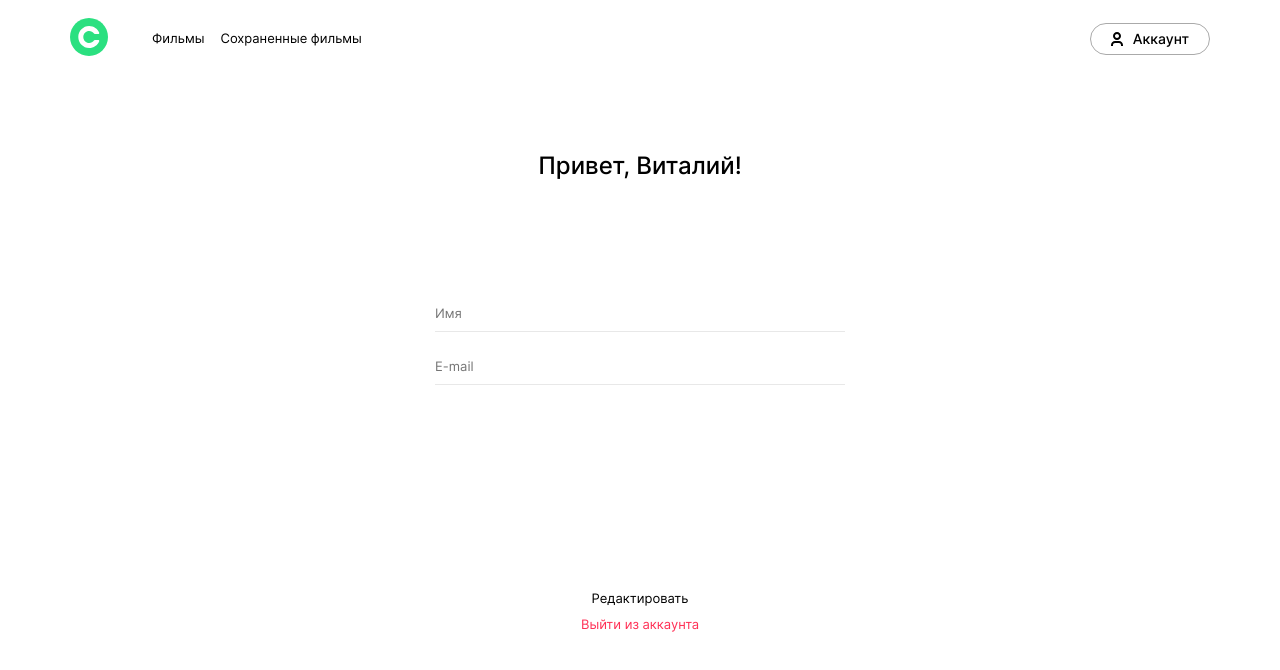
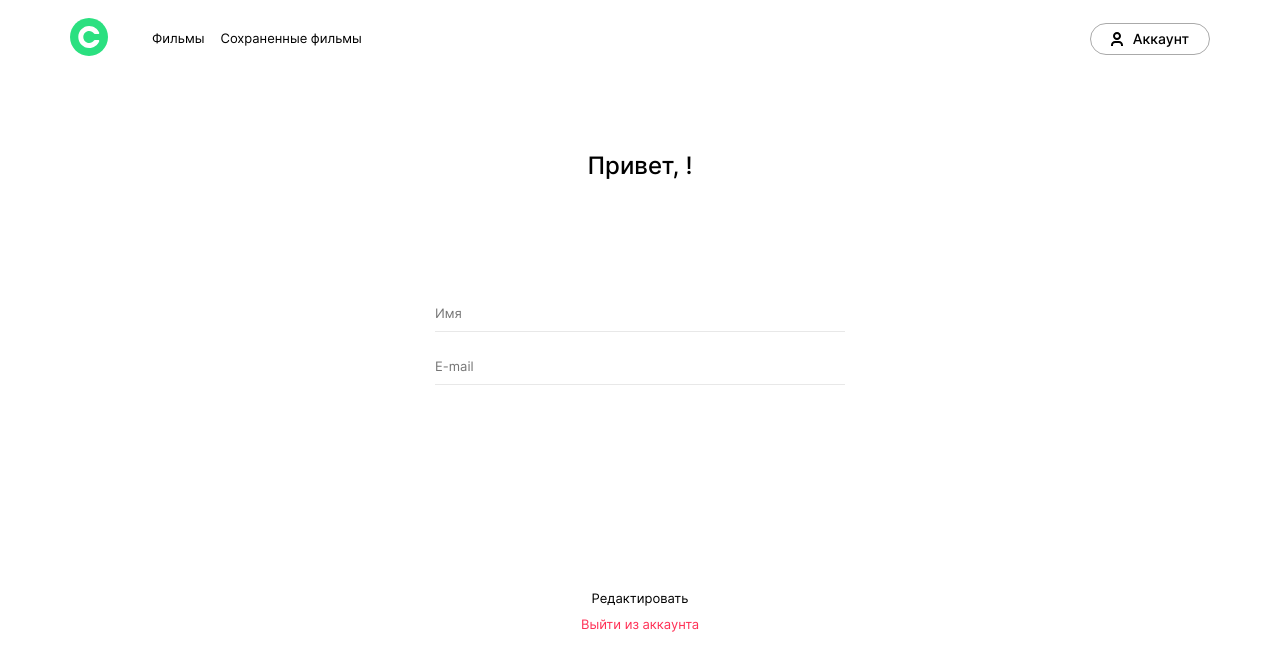
Before and after one commit to Flipster99964/movies-explorer-frontend, a React (Create React App) app: page /profile in a window 1280 px wide. Shown: the top 670 px of the page. Built offline with nearby package versions, Linux system fonts and the light colour scheme.

Commit message:
сделать отображение имени пользователя в Profile

```diff
--- a/src/components/Profile/Profile.js
+++ b/src/components/Profile/Profile.js
@@ -1,25 +1,31 @@
-import React from "react";
+import React, { useContext } from "react";
 import { NavLink, Link } from "react-router-dom";
+import { useNavigate } from "react-router-dom";
 
 import Header from "../Header/Header";
 import Input from "../Input/Input";
 import Button from "../Button/Button";
-import { useNavigate } from "react-router-dom";
+import currentUserContext from "../../context/currentUserContext";
 import "./Profile.css";
 
 function Profile({ setIsLoggedIn }) {
+  const {currentUser, setCurrentUser} = useContext(currentUserContext);
   const history = useNavigate();
 
   const signOut = () => {
     localStorage.removeItem("token");
     setIsLoggedIn(false);
     history.push("/signin");
+    setCurrentUser({
+      name: "",
+      email: "",
+    })
   };
   return (
     <section className="profile">
       <Header className="header_type_white"/>
       <div className="profile__container">
-        <h1 className="profile__title">Привет, Виталий!</h1>
+      <h2 className="profile__title">{`Привет, ${currentUser.name}!`}</h2>
         <form className="profile__form">
           <Input label="Имя" type="name" modifier="profile" maxlength={20} minlength={2}/>
           <Input label="E-mail" type="email" modifier="profile" />
```
